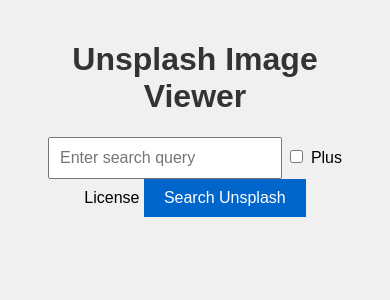
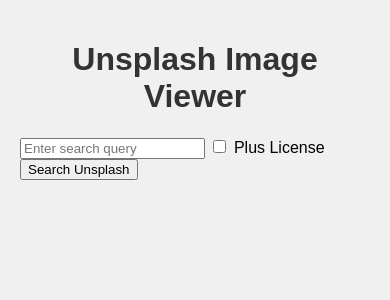
Before and after one commit to IanDuffy/UnsplashImageExtractor, a Flask app: page / in a window 390 px wide. Shown: the top 300 px of the page. Run offline with Flask 3, Linux system fonts and the light colour scheme.

Commit message:
Revert "Agent query: Are the extracted images displayed on the index page in a responsive CSS grid after performing a search?"
This reverts commit 28fe3e1cb5ac6c766c916c4a6c862b41bd64571f.

```diff
--- a/flask_app/main.py
+++ b/flask_app/main.py
@@ -29,14 +29,7 @@ def search():
     if params:
         url += '?' + '&'.join(params)
 
-    # Fetch the latest extracted data
-    latest_file = get_latest_file()
-    if latest_file:
-        with open(os.path.join(downloaded_files_path, latest_file), 'r') as f:
-            data = json.load(f)
-        return jsonify({"search_url": url, "images": data['images']})
-    else:
-        return jsonify({"search_url": url, "images": []})
+    return jsonify({"search_url": url})
 
 @app.route('/receive_data', methods=['POST'])
 def receive_data():
@@ -50,7 +43,7 @@ def receive_data():
     with open(file_path, 'w') as f:
         json.dump(data, f, indent=2)
 
-    return jsonify({"message": "Data received and saved successfully", "filename": filename, "images": data['images']})
+    return jsonify({"message": "Data received and saved successfully", "filename": filename})
 
 @app.route('/view_data/<filename>')
 def view_data(filename):
@@ -69,11 +62,5 @@ def status():
     print("Status endpoint accessed")
     return jsonify({"status": "running"})
 
-def get_latest_file():
-    files = [f for f in os.listdir(downloaded_files_path) if f.endswith('.json')]
-    if files:
-        return max(files, key=lambda f: os.path.getmtime(os.path.join(downloaded_files_path, f)))
-    return None
-
 if __name__ == '__main__':
     app.run(host='0.0.0.0', port=5000)
--- a/flask_app/static/style.css
+++ b/flask_app/static/style.css
@@ -9,30 +9,6 @@ body {
 h1, h2 {
     text-align: center;
     color: #333;
-}
-
-form {
-    margin-bottom: 20px;
-    text-align: center;
-}
-
-input[type="text"] {
-    width: 60%;
-    padding: 10px;
-    font-size: 16px;
-}
-
-button {
-    padding: 10px 20px;
-    font-size: 16px;
-    background-color: #0066cc;
-    color: white;
-    border: none;
-    cursor: pointer;
-}
-
-button:hover {
-    background-color: #0052a3;
 }
 
 .info-section {
--- a/flask_app/templates/index.html
+++ b/flask_app/templates/index.html
@@ -15,7 +15,6 @@
         </label>
         <button type="submit">Search Unsplash</button>
     </form>
-    <div id="imageGrid" class="image-grid"></div>
     <script>
         document.getElementById('searchForm').addEventListener('submit', function(e) {
             e.preventDefault();
@@ -25,25 +24,9 @@
             fetch(`/search?query=${encodeURIComponent(query)}&plus_license=${plusLicense}`)
                 .then(response => response.json())
                 .then(data => {
-                    displayImages(data.images);
+                    window.open(data.search_url, '_blank');
                 });
         });
-
-        function displayImages(images) {
-            const imageGrid = document.getElementById('imageGrid');
-            imageGrid.innerHTML = '';
-            images.forEach(image => {
-                const imageItem = document.createElement('div');
-                imageItem.className = 'image-item';
-                imageItem.innerHTML = `
-                    <a href="${image.imageUrl}" target="_blank">
-                        <img src="${image.thumbnailUrl}" alt="${image.title}">
-                    </a>
-                    <p class="image-title">${image.title}</p>
-                `;
-                imageGrid.appendChild(imageItem);
-            });
-        }
     </script>
 </body>
 </html>
```
